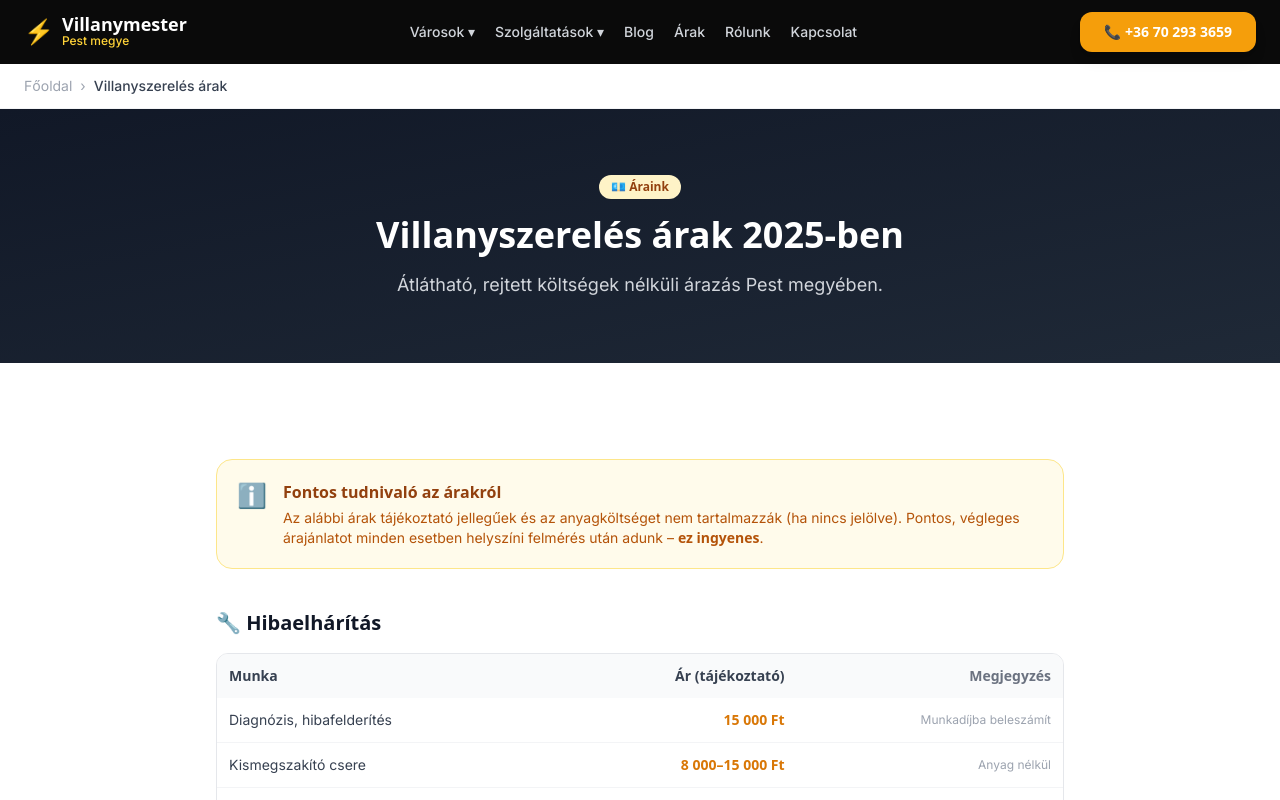
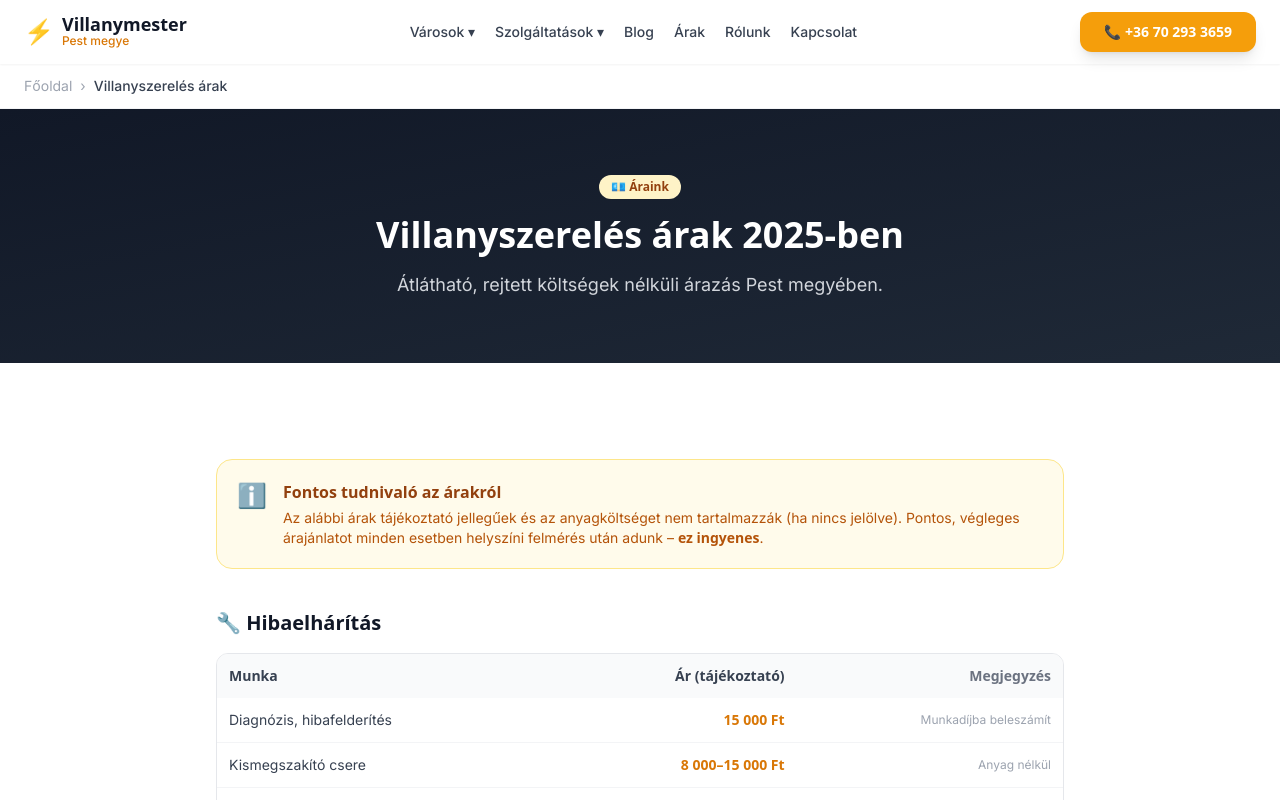
Before and after one commit to Top-G-B/villanymester1, a Next.js app: page /arak in a window 1280 px wide. Shown: the top 800 px of the page. Built offline with nearby package versions, Linux system fonts and the light colour scheme.

Commit message:
Revert "Lighti design: dark header, dot-pattern footer, yellow highlights"
This reverts commit 3a1f21e2a6916576cb3346926c9f88815c9823a1.

```diff
--- a/src/app/layout.tsx
+++ b/src/app/layout.tsx
@@ -70,7 +70,10 @@ export default function RootLayout({ children }: { children: React.ReactNode })
   return (
     <html lang="hu">
       <head>
-<script type="application/ld+json" dangerouslySetInnerHTML={{ __html: JSON.stringify(websiteSchema) }}/>
+        <link rel="preload" href="/fonts/inter-400.woff2" as="font" type="font/woff2" crossOrigin="anonymous" />
+        <link rel="preload" href="/fonts/inter-500.woff2" as="font" type="font/woff2" crossOrigin="anonymous" />
+        <link rel="preload" href="/fonts/inter-latin-ext.woff2" as="font" type="font/woff2" crossOrigin="anonymous" />
+        <script type="application/ld+json" dangerouslySetInnerHTML={{ __html: JSON.stringify(websiteSchema) }}/>
         <script type="application/ld+json" dangerouslySetInnerHTML={{ __html: JSON.stringify(orgSchema) }}/>
       </head>
       <body className="bg-gray-50 text-gray-900 antialiased">
--- a/src/components/Footer.tsx
+++ b/src/components/Footer.tsx
@@ -3,7 +3,7 @@ import { SITE, CITIES, SERVICES } from '@/lib/data'
 
 export default function Footer() {
   return (
-    <footer className="text-gray-300" style={{backgroundColor:'#0a0a0a',backgroundImage:'radial-gradient(circle, #ffffff08 1px, transparent 1px)',backgroundSize:'30px 30px'}}>
+    <footer className="bg-gray-900 text-gray-300">
       <div className="container-main py-14">
         <div className="grid grid-cols-1 md:grid-cols-4 gap-10">
           {/* Brand */}
--- a/src/components/Header.tsx
+++ b/src/components/Header.tsx
@@ -6,32 +6,32 @@ import { SITE, CITIES } from '@/lib/data'
 export default function Header() {
   const [open, setOpen] = useState(false)
   return (
-    <header className="bg-[#0a0a0a] sticky top-0 z-50">
+    <header className="bg-white shadow-sm sticky top-0 z-50">
       <div className="container-main">
         <div className="flex items-center justify-between h-16">
           <Link href="/" className="flex items-center gap-2">
             <span className="text-2xl">⚡</span>
             <div>
-              <div className="font-black text-white text-lg leading-none">{SITE.name}</div>
-              <div className="text-xs text-[#FFD338] font-medium">Pest megye</div>
+              <div className="font-black text-gray-900 text-lg leading-none">{SITE.name}</div>
+              <div className="text-xs text-amber-600 font-medium">Pest megye</div>
             </div>
           </Link>
 
           <nav className="hidden md:flex items-center gap-5 text-sm font-medium">
             <div className="relative group">
-              <button className="text-gray-300 hover:text-[#FFD338] transition-colors py-2">Városok ▾</button>
-              <div className="absolute top-full left-0 bg-[#1a1a1a] shadow-xl rounded-xl border border-gray-700 p-3 min-w-[210px] opacity-0 invisible group-hover:opacity-100 group-hover:visible transition-all duration-200">
+              <button className="text-gray-700 hover:text-amber-600 transition-colors py-2">Városok ▾</button>
+              <div className="absolute top-full left-0 bg-white shadow-xl rounded-xl border border-gray-100 p-3 min-w-[210px] opacity-0 invisible group-hover:opacity-100 group-hover:visible transition-all duration-200">
                 {CITIES.map(c => (
                   <Link key={c.slug} href={`/${c.slug}/`}
-                    className="block px-3 py-2 rounded-lg hover:bg-gray-800 text-gray-300 hover:text-[#FFD338] transition-colors text-sm">
+                    className="block px-3 py-2 rounded-lg hover:bg-amber-50 text-gray-700 hover:text-amber-700 transition-colors text-sm">
                     🏙️ Villanyszerelő {c.name}
                   </Link>
                 ))}
               </div>
             </div>
             <div className="relative group">
-              <button className="text-gray-300 hover:text-[#FFD338] transition-colors py-2">Szolgáltatások ▾</button>
-              <div className="absolute top-full left-0 bg-[#1a1a1a] shadow-xl rounded-xl border border-gray-700 p-3 min-w-[210px] opacity-0 invisible group-hover:opacity-100 group-hover:visible transition-all duration-200">
+              <button className="text-gray-700 hover:text-amber-600 transition-colors py-2">Szolgáltatások ▾</button>
+              <div className="absolute top-full left-0 bg-white shadow-xl rounded-xl border border-gray-100 p-3 min-w-[210px] opacity-0 invisible group-hover:opacity-100 group-hover:visible transition-all duration-200">
                 {[
                   ['⚡ Hibaelhárítás','/szolgaltatasok/hibaelharitas/'],
                   ['🏠 Lakásfelújítás','/szolgaltatasok/lakas-felujitas/'],
@@ -41,14 +41,14 @@ export default function Header() {
                   ['🤖 Okosotthon','/szolgaltatasok/okosotthon/'],
                   ['🏭 Ipari villanyszerelés','/szolgaltatasok/ipari-villanyszereles/'],
                 ].map(([l,h]) => (
-                  <Link key={h} href={h} className="block px-3 py-2 rounded-lg hover:bg-gray-800 text-gray-300 hover:text-[#FFD338] transition-colors text-sm">{l}</Link>
+                  <Link key={h} href={h} className="block px-3 py-2 rounded-lg hover:bg-amber-50 text-gray-700 hover:text-amber-700 transition-colors text-sm">{l}</Link>
                 ))}
               </div>
             </div>
-            <Link href="/blog/" className="text-gray-300 hover:text-[#FFD338] transition-colors">Blog</Link>
-            <Link href="/arak/" className="text-gray-300 hover:text-[#FFD338] transition-colors">Árak</Link>
-            <Link href="/rolunk/" className="text-gray-300 hover:text-[#FFD338] transition-colors">Rólunk</Link>
-            <Link href="/kapcsolat/" className="text-gray-300 hover:text-[#FFD338] transition-colors">Kapcsolat</Link>
+            <Link href="/blog/" className="text-gray-700 hover:text-amber-600 transition-colors">Blog</Link>
+            <Link href="/arak/" className="text-gray-700 hover:text-amber-600 transition-colors">Árak</Link>
+            <Link href="/rolunk/" className="text-gray-700 hover:text-amber-600 transition-colors">Rólunk</Link>
+            <Link href="/kapcsolat/" className="text-gray-700 hover:text-amber-600 transition-colors">Kapcsolat</Link>
           </nav>
 
           <a href={`tel:${SITE.phone}`} className="hidden md:flex btn-primary text-sm py-2.5">
@@ -56,28 +56,28 @@ export default function Header() {
           </a>
 
           <button onClick={() => setOpen(!open)} className="md:hidden p-2 rounded-lg hover:bg-gray-100" aria-label="Menü megnyitása">
-            <div className={`w-5 h-0.5 bg-gray-300 transition-all ${open ? 'rotate-45 translate-y-1.5' : ''}`}/>
-            <div className={`w-5 h-0.5 bg-gray-300 my-1 transition-all ${open ? 'opacity-0' : ''}`}/>
-            <div className={`w-5 h-0.5 bg-gray-300 transition-all ${open ? '-rotate-45 -translate-y-1.5' : ''}`}/>
+            <div className={`w-5 h-0.5 bg-gray-700 transition-all ${open ? 'rotate-45 translate-y-1.5' : ''}`}/>
+            <div className={`w-5 h-0.5 bg-gray-700 my-1 transition-all ${open ? 'opacity-0' : ''}`}/>
+            <div className={`w-5 h-0.5 bg-gray-700 transition-all ${open ? '-rotate-45 -translate-y-1.5' : ''}`}/>
           </button>
         </div>
 
         {open && (
-          <div className="md:hidden py-4 border-t border-gray-700">
+          <div className="md:hidden py-4 border-t border-gray-100">
             <div className="text-xs font-bold text-gray-400 uppercase tracking-wider px-2 mb-2">Városok</div>
             {CITIES.map(c => (
               <Link key={c.slug} href={`/${c.slug}/`} onClick={() => setOpen(false)}
-                className="block px-3 py-2.5 rounded-lg hover:bg-gray-800 text-gray-300 font-medium text-sm">
+                className="block px-3 py-2.5 rounded-lg hover:bg-amber-50 text-gray-700 font-medium text-sm">
                 Villanyszerelő {c.name}
               </Link>
             ))}
             <div className="text-xs font-bold text-gray-400 uppercase tracking-wider px-2 mt-3 mb-2">Szolgáltatások</div>
             {[['Hibaelhárítás','/szolgaltatasok/hibaelharitas/'],['Lakásfelújítás','/szolgaltatasok/lakas-felujitas/'],['Lakásfelújítás útmutatók','/lakasfelujitas/'],['EV töltő','/szolgaltatasok/elektromos-auto-tolto/'],['Napelem bekötés','/szolgaltatasok/napelem-bekotes/'],['Okosotthon','/szolgaltatasok/okosotthon/'],['Ipari','/szolgaltatasok/ipari-villanyszereles/']].map(([l,h]) => (
-              <Link key={h} href={h} onClick={() => setOpen(false)} className="block px-3 py-2.5 rounded-lg hover:bg-gray-800 text-gray-300 font-medium text-sm">{l}</Link>
+              <Link key={h} href={h} onClick={() => setOpen(false)} className="block px-3 py-2.5 rounded-lg hover:bg-amber-50 text-gray-700 font-medium text-sm">{l}</Link>
             ))}
-            <div className="border-t border-gray-700 mt-3 pt-3">
+            <div className="border-t border-gray-100 mt-3 pt-3">
               {[['Blog','/blog/'],['Árak','/arak/'],['Rólunk','/rolunk/'],['Kapcsolat','/kapcsolat/']].map(([l,h]) => (
-                <Link key={h} href={h} onClick={() => setOpen(false)} className="block px-3 py-2.5 rounded-lg hover:bg-gray-800 text-gray-300 font-medium text-sm">{l}</Link>
+                <Link key={h} href={h} onClick={() => setOpen(false)} className="block px-3 py-2.5 rounded-lg hover:bg-amber-50 text-gray-700 font-medium text-sm">{l}</Link>
               ))}
             </div>
             <a href={`tel:${SITE.phone}`} className="btn-primary w-full justify-center mt-4">📞 {SITE.phoneDisplay}</a>
```
Also changed, not shown: src/app/page.tsx (+7 -24 lines).
